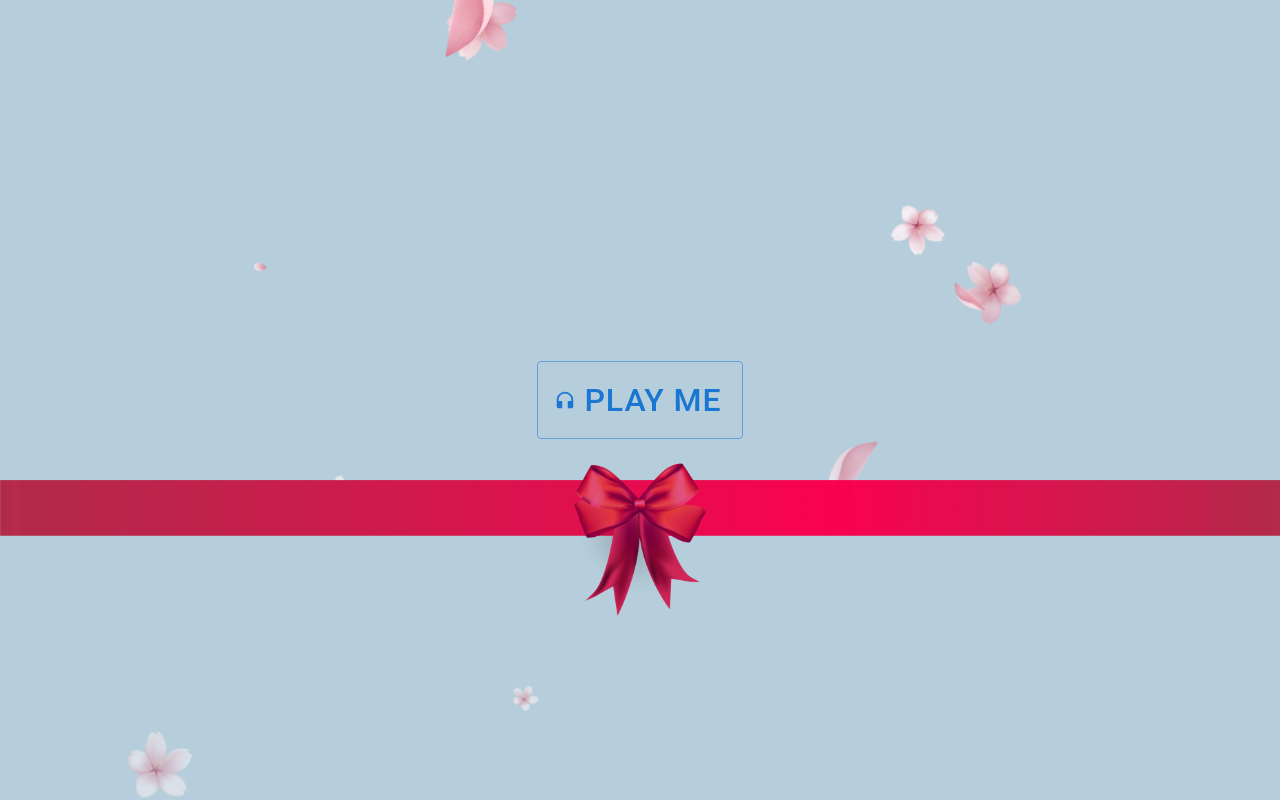
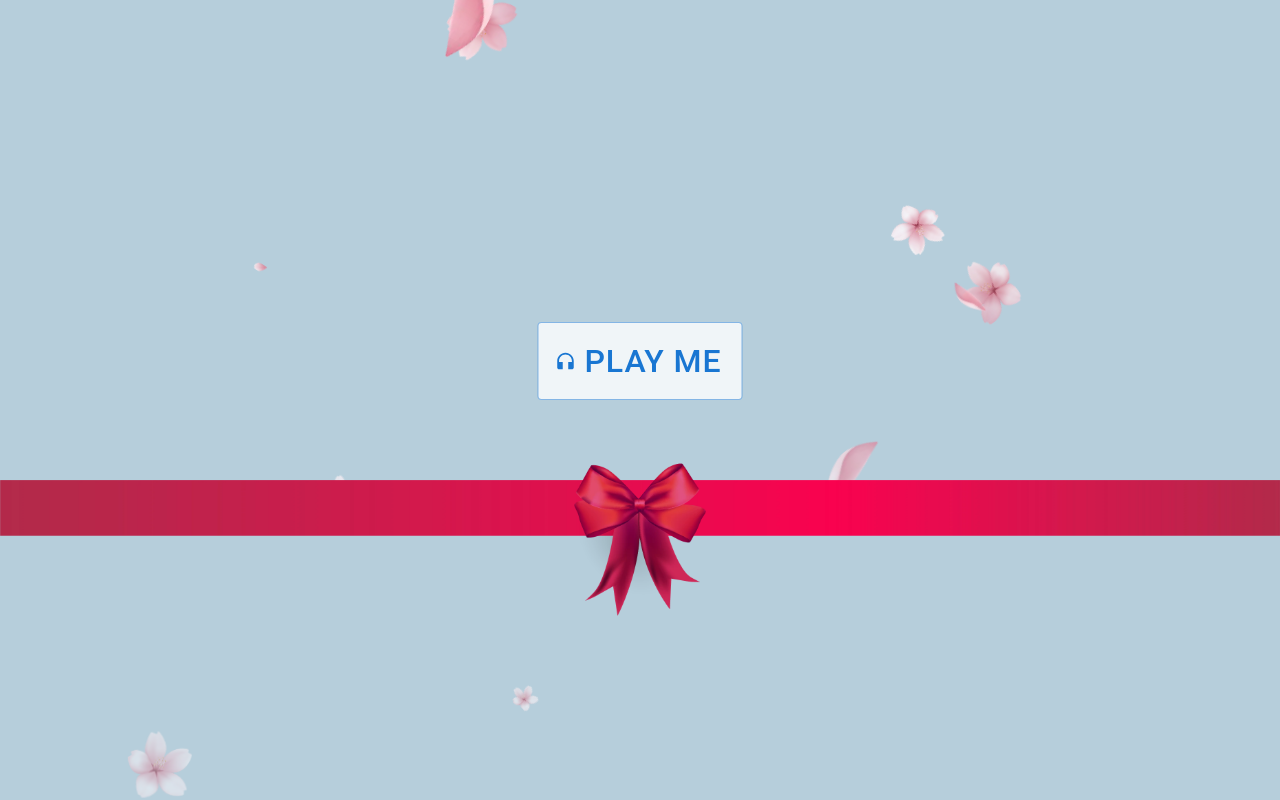
Before and after one commit to dev-mhany/invitation, a React (Create React App) app: page / in a window 1280 px wide. Built offline with nearby package versions, Linux system fonts and the light colour scheme; the HTML template or start-up script is replaced by a standard one; a web font is replaced by a local one.

Commit message:
position: "revert-layer"

```diff
--- a/src/MainPage.js
+++ b/src/MainPage.js
@@ -50,6 +50,11 @@ const MainPage = () => {
             padding: "10px 20px",
             cursor: "pointer",
             zIndex: 100,
+            position: "revert-layer",
+            top: "50%",
+            left: "50%",
+            transform: "translate(-50%, -50%)",
+            backgroundColor: "rgba(255, 255, 255, 0.8)",
           }}
         >
           Play Me
```
